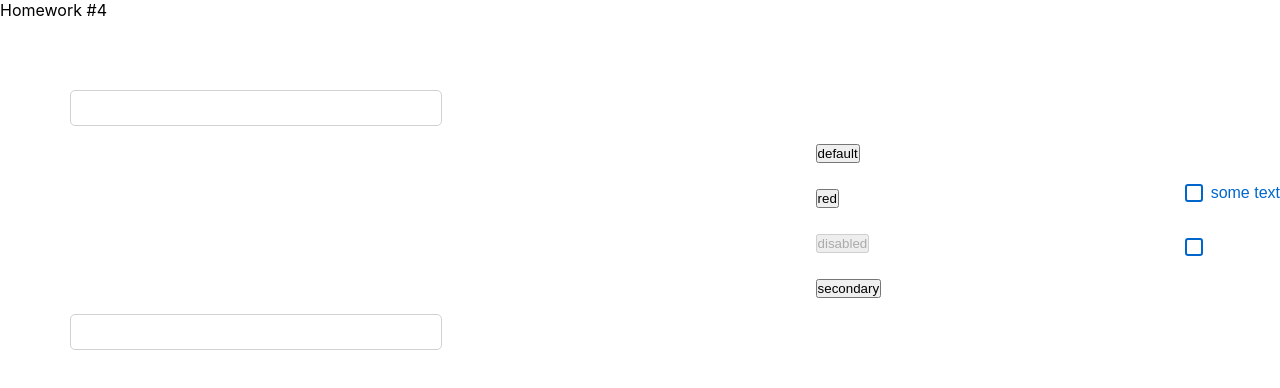
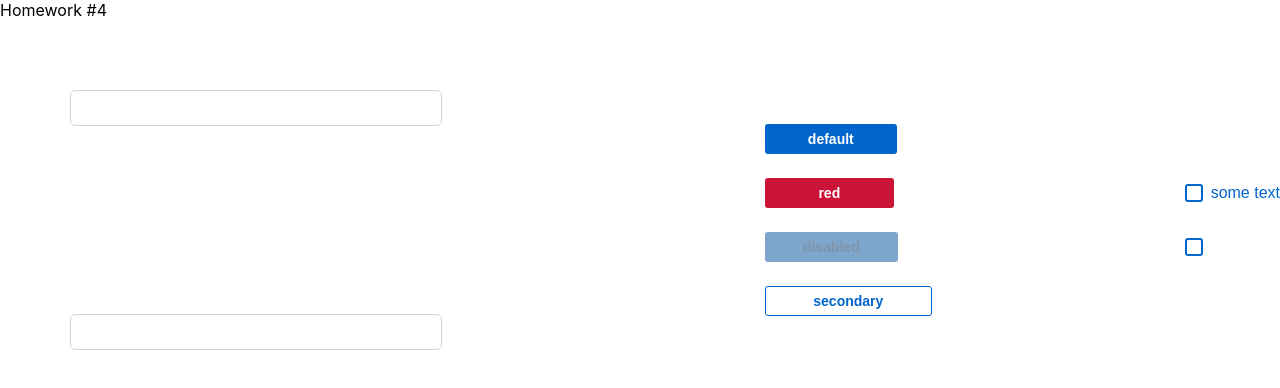
Before and after one commit to ArtemHard/hws2, a React (Create React App) app: page / in a window 1280 px wide. Shown: the top 388 px of the page. Built offline with nearby package versions, Linux system fonts and the light colour scheme.

Commit message:
add style

```diff
--- a/src/s2-homeworks/hw04/common/c1-SuperInputText/SuperInputText.module.css
+++ b/src/s2-homeworks/hw04/common/c1-SuperInputText/SuperInputText.module.css
@@ -1,5 +1,5 @@
 .input:focus {
-    outline:none;
+  outline: none;
 }
 
 .input {
@@ -14,7 +14,7 @@
   margin: 70px;
   height: 36px;
   width: 372px;
-    border: 1px solid #D1D1D1;
+  border: 1px solid #d1d1d1;
   border-radius: 5px;
 }
 
@@ -22,25 +22,24 @@
   margin: 70px;
   height: 36px;
   width: 372px;
-    border: 1px solid #CC1439;
+  border: 1px solid #cc1439;
   border-radius: 5px;
-    color: #CC1439;
+  color: #cc1439;
 }
 
 .errorInput:focus {
-    outline:none;
+  outline: none;
 }
 
 .error {
   position: relative;
   top: -30px;
   right: 440px;
-    font-family: 'Montserrat', sans-serif;
+  font-family: "Montserrat", sans-serif;
   font-style: normal;
   font-weight: 400;
   font-size: 10px;
   line-height: 12px;
 
-color: #CC1439;
-
+  color: #cc1439;
 }
--- a/src/s2-homeworks/hw04/common/c2-SuperButton/SuperButton.module.css
+++ b/src/s2-homeworks/hw04/common/c2-SuperButton/SuperButton.module.css
@@ -1,35 +1,103 @@
 .button {
+  width: 132px;
+  height: 30px;
+  background: #0066cc;
+  border-radius: 3px;
+
+  font-family: "Montserrat", sans-serif;
+  font-style: normal;
+  font-weight: 600;
+  font-size: 14px;
+  line-height: 20px;
+  /* identical to box height, or 143% */
+
+  border: none;
+  /* Light /140 */
+
+  color: #ffffff;
 }
 
 .disabled {
+  background: #004d99;
+  opacity: 0.5;
+  border-radius: 3px;
+  width: 133px;
+  height: 30px;
+  font-family: "Montserrat", sans-serif;
+  font-style: normal;
+  font-weight: 600;
+  font-size: 14px;
+  line-height: 20px;
+  /* identical to box height, or 143% */
+
+  color: #002e5c;
 }
 
 .secondary {
+  width: 133px;
+  height: 30px;
+
+  font-family: "Montserrat", sans-serif;
+  font-style: normal;
+  font-weight: 600;
+  font-size: 14px;
+  line-height: 20px;
+  /* identical to box height, or 143% */
+  background-color: white;
+  color: #0066cc;
+  border: 1px solid #0066cc;
+  width: 167px;
+  height: 30px;
 }
 
 .default {
 }
 
 .red {
+  width: 129px;
+  height: 30px;
+  /* Danger/100 */
+
+  background: #cc1439;
+  border-radius: 3px;
+  font-family: "Montserrat", sans-serif;
+  font-style: normal;
+  font-weight: 600;
+  font-size: 14px;
+  line-height: 20px;
+  /* identical to box height, or 143% */
+
+  /* Light /140 */
+
+  color: #ffffff;
 }
 
 .default:hover {
+  width: 167px;
+  height: 30px;
+  background: #0080ff;
 }
 
 .red:hover {
+  width: 167px;
+  height: 30px;
+  background: #ff1a47;
 }
 
 .secondary:hover {
+  background-color: #e5f0fa;
 }
 
-
 .default:active {
+    background: #0059B3;
 }
 
 .secondary:active {
+    background: #C9E5FF;
 }
 
 .red:active {
+    background: #B31232;
 }
 
 .button:disabled {
--- a/src/s2-homeworks/hw04/common/c2-SuperButton/SuperButton.tsx
+++ b/src/s2-homeworks/hw04/common/c2-SuperButton/SuperButton.tsx
@@ -1,28 +1,32 @@
-import React, {ButtonHTMLAttributes, DetailedHTMLProps} from 'react'
-import s from './SuperButton.module.css'
+import React, { ButtonHTMLAttributes, DetailedHTMLProps } from "react";
+import s from "./SuperButton.module.css";
 
 // тип пропсов обычной кнопки, children в котором храниться название кнопки там уже описан
-type DefaultButtonPropsType = DetailedHTMLProps<ButtonHTMLAttributes<HTMLButtonElement>,
-    HTMLButtonElement>
+type DefaultButtonPropsType = DetailedHTMLProps<
+  ButtonHTMLAttributes<HTMLButtonElement>,
+  HTMLButtonElement
+>;
 
 type SuperButtonPropsType = DefaultButtonPropsType & {
-    xType?: string
-}
+  xType?: string;
+};
 
-const SuperButton: React.FC<SuperButtonPropsType> = (
-    {
+const SuperButton: React.FC<SuperButtonPropsType> = ({
   xType,
   className,
   disabled,
   ...restProps // все остальные пропсы попадут в объект restProps, там же будет children
-    }
-) => {
-    const finalClassName = s.button
-        // + (disabled
-        //         ? ...
-        //         : xType === 'red'
-        //             ? ...
-        + (className ? ' ' + className : '') // задачка на смешивание классов
+}) => {
+  const finalClassName =
+    s.button +
+    (disabled
+      ? " " + s.disabled
+      : xType === "red"
+      ? " " + s.red
+      : xType === "secondary"
+      ? " " + s.secondary
+      : " " + s.default) +
+    (className ? " " + className : ""); // задачка на смешивание классов
 
   return (
     <button
@@ -30,7 +34,7 @@
       className={finalClassName}
       {...restProps} // отдаём кнопке остальные пропсы если они есть (children там внутри)
     />
-    )
-}
+  );
+};
 
-export default SuperButton
+export default SuperButton;
```
Lines whose indentation alone changed are shown as unchanged.
